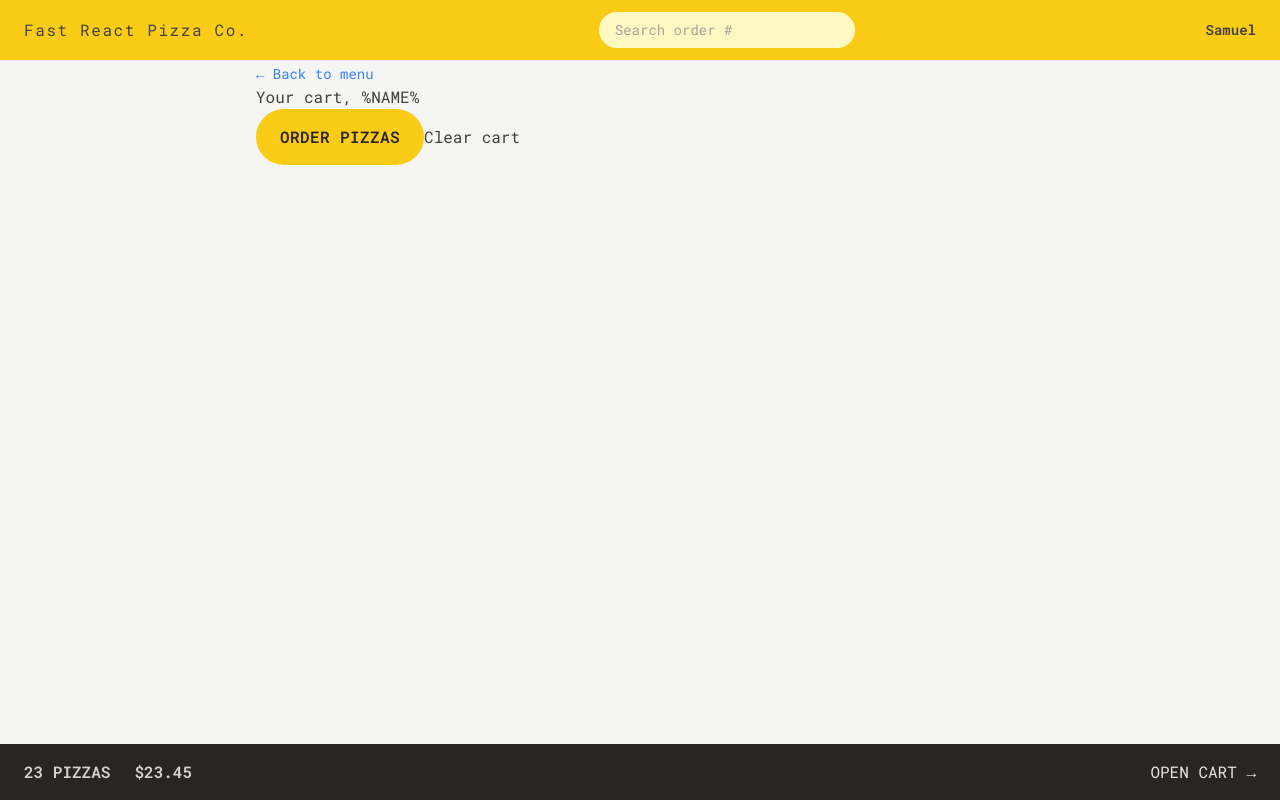
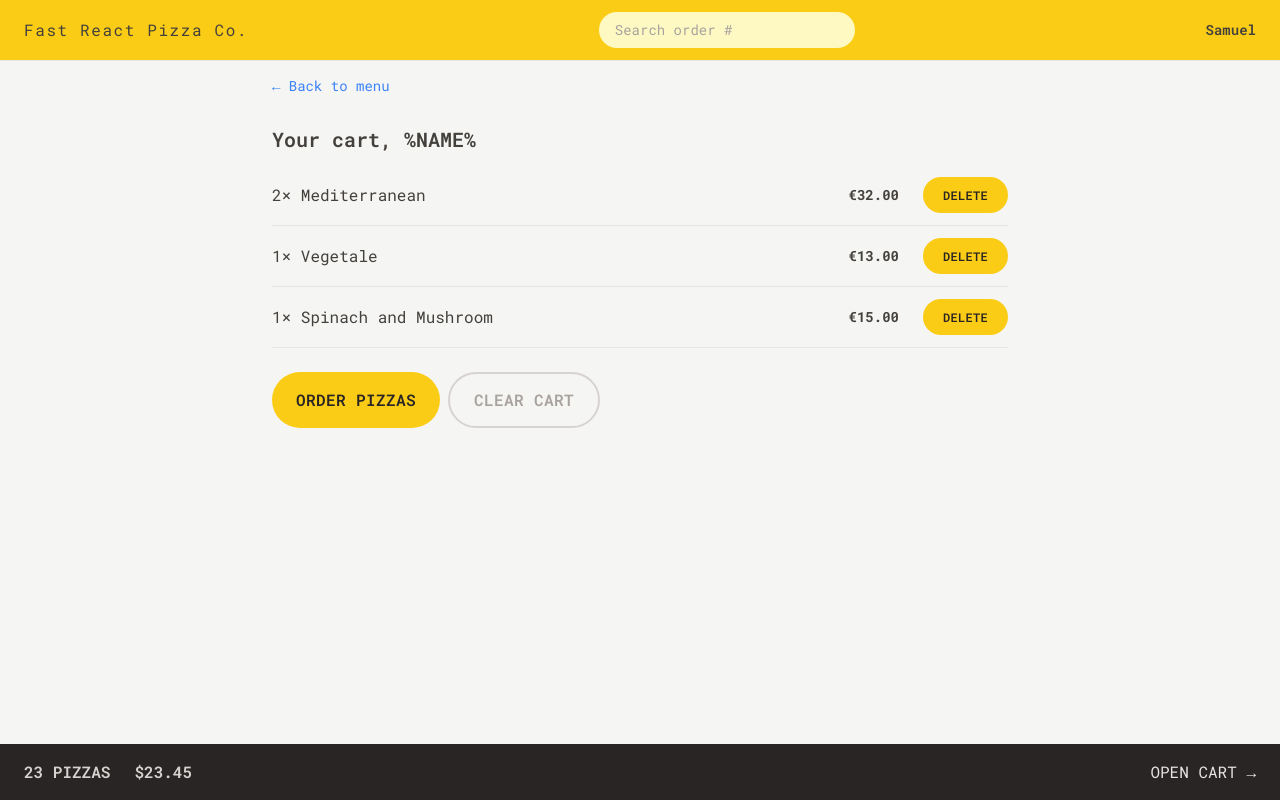
Before and after one commit to Samuel-Toriola/fast-pizza-app, a React (Vite) app: page /cart in a window 1280 px wide. Built offline with nearby package versions, Linux system fonts and the light colour scheme.

Commit message:
Adding tailwind

```diff
--- a/src/features/cart/Cart.jsx
+++ b/src/features/cart/Cart.jsx
@@ -1,6 +1,7 @@
 import { Link } from 'react-router-dom';
 import LinkButton from '../../ui/LinkButton';
 import Button from '../../ui/Button';
+import CartItem from './CartItem';
 
 const fakeCart = [
   {
@@ -30,16 +31,18 @@
   const cart = fakeCart;
 
   return (
-    <div>
+    <div className='py-3 px-4'>
      <LinkButton to="/menu">&larr; Back to menu</LinkButton>
 
-      <h2>Your cart, %NAME%</h2>
+      <h2 className='mt-7 text-xl font-semibold'>Your cart, %NAME%</h2>
 
-      <div>
+      <ul className='divide-y divide-stone-200 border-b mt-3'>
+       {cart.map(item=> <CartItem item={item} key={item.key}/>)}
+      </ul>
+      <div className="mt-6 space-x-2">
         <Button to="/order/new" type="primary">Order pizzas</Button>
-
-
-        <button>Clear cart</button>
+        <Button type="secondary">Clear cart</Button>
+        {/* <button>Clear cart</button> */}
       </div>
     </div>
   );
--- a/src/features/cart/CartItem.jsx
+++ b/src/features/cart/CartItem.jsx
@@ -1,13 +1,17 @@
+import Button from "../../ui/Button";
+import {formatCurrency} from "../../utilities/helpers"
+
 function CartItem({ item }) {
   const { pizzaId, name, quantity, totalPrice } = item;
 
   return (
-    <li>
-      <p>
+    <li className="py-3 sm:flex sm:items-center sm:justify-between">
+      <p className="mb-1 sm:mb-0">
         {quantity}&times; {name}
       </p>
-      <div>
-        <p>{formatCurrency(totalPrice)}</p>
+      <div className="flex justify-between items-center sm:gap-6">
+        <p className="text-sm font-bold">{formatCurrency(totalPrice)}</p>
+        <Button type="small">Delete</Button>
       </div>
     </li>
   );
--- a/src/ui/Button.jsx
+++ b/src/ui/Button.jsx
@@ -7,7 +7,8 @@
 
   const styles = {
     primary: base + " px-4 py-3 md:py-4 md:px-6",
-    small: base + " py-2 px-4 md:px-5 md:py-2.5 text-xs"
+    small: base + " py-2 px-4 md:px-5 md:py-2.5 text-xs",
+    secondary: "border-2 border-stone-300 uppercase font-semibold text-stone-400  inline-block tracking-wide rounded-full hover:bg-stone-300 hover:text-stone-800  focus:text-stone-800 transition-colors duration-300 focus:outline-none focus:ring focus:ring-stone-200 focus:bg-stone-300 focus:ring-offset-2 disabled:cursor-not-allowed px-4 py-2.5 md:py-3.5 md:px-6"
   }
 
   if(to) return <Link to={to} className={styles[type]}>{children}</Link>
--- a/tailwind.config.js
+++ b/tailwind.config.js
@@ -1,5 +1,5 @@
 /** @type {import('tailwindcss').Config} */
-// eslint-disable-next-line
+
 export default {
   content: ["./index.html", "./src/**/*.{js,ts,jsx,tsx}"],
   theme: {
```
